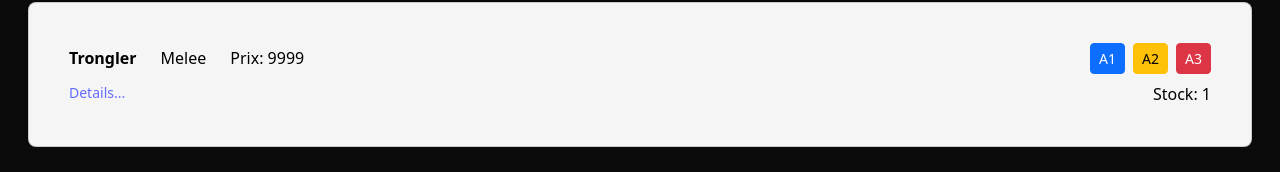
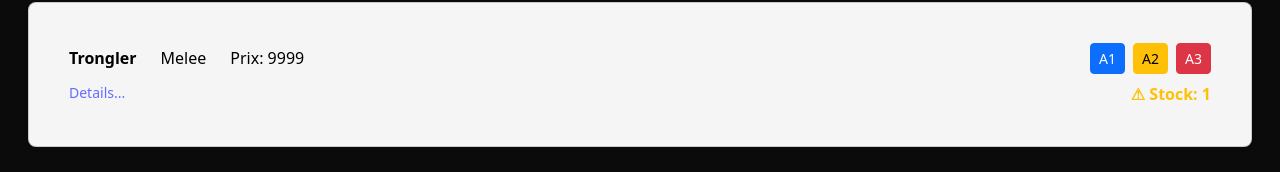
Before and after one commit to Lucassyl/appweb-trpr01, a Vue app: page / in a window 1280 px wide. Shown: the part 771-943 px from the top of the page. Built offline with nearby package versions, Linux system fonts and the light colour scheme.

Commit message:
Recit 8 + emit delete + emit copy + emit modifie

```diff
--- a/src/components/WeaponItem.vue
+++ b/src/components/WeaponItem.vue
@@ -1,9 +1,16 @@
 <script setup lang="ts">
 import { ref } from "vue"
 import type { Weapon, Classification } from '../scripts/types';
+
 defineProps<{
 post: Weapon
 }>()
+
+const emit = defineEmits<{
+    (e: 'delete', id: number): void;
+    (e: 'copy', post: Weapon): void;
+    (e: 'modifie', post: Weapon): void;
+}>();
 
 const showDetail = ref(false);
 
@@ -38,11 +45,19 @@ const toggleDetail = () => {
             <div class="d-flex justify-content-between mt-2">
                 <a v-if="!showDetail" @click="toggleDetail" class="text-decoration-none small">Details...</a>
                 <a v-else @click="toggleDetail" class="text-decoration-none small">Show less</a>
-                <span class="post.stock > 0
+                <!--<span class="post.stock > 0
                     ? 'text-success fw-bold'
                     : 'text-danger fw-bold'
                     "
+                >-->
+                <span
+                    :class="{
+                        'text-danger fw-bold': post.stock <= 0,
+                        'text-warning fw-bold': post.stock > 0 && post.stock <= 2,
+                        'text-white fw-bold': post.stock > 2
+                    }"
                 >
+                    <span v-if="post.stock <= 2">⚠</span>
                     Stock: {{ post.stock }}
                 </span>
             </div>
```
